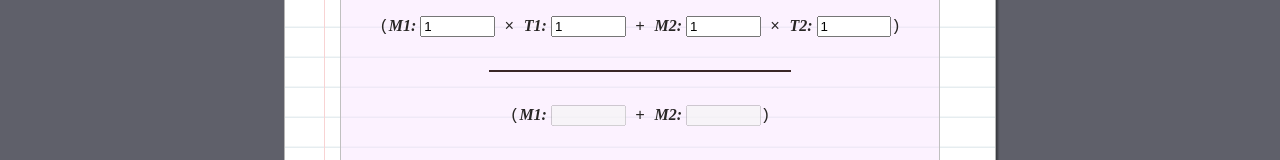
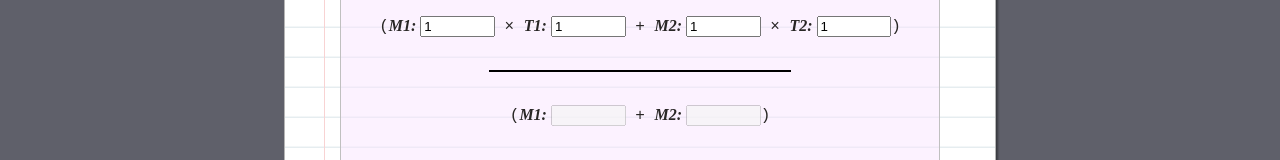
Before and after one commit to oDaviML/trabalho-fisica-problema03, a plain HTML site: page index.html in a window 1280 px wide. Shown: the part 525-685 px from the top of the page. Drawn offline with Linux system fonts and the light colour scheme; a script that the page names is missing; a web font is replaced by a local one.

Commit message:
Update estilos.css

```diff
--- a/estilos.css
+++ b/estilos.css
@@ -145,7 +145,7 @@ input[type="number"] {
 
 #linha-horizontal {
   width: 300px;
-  border: 1px solid #3a2727;
+  border: 1px solid #000;
   margin-left: auto;
   margin-right: auto;
 }
```
